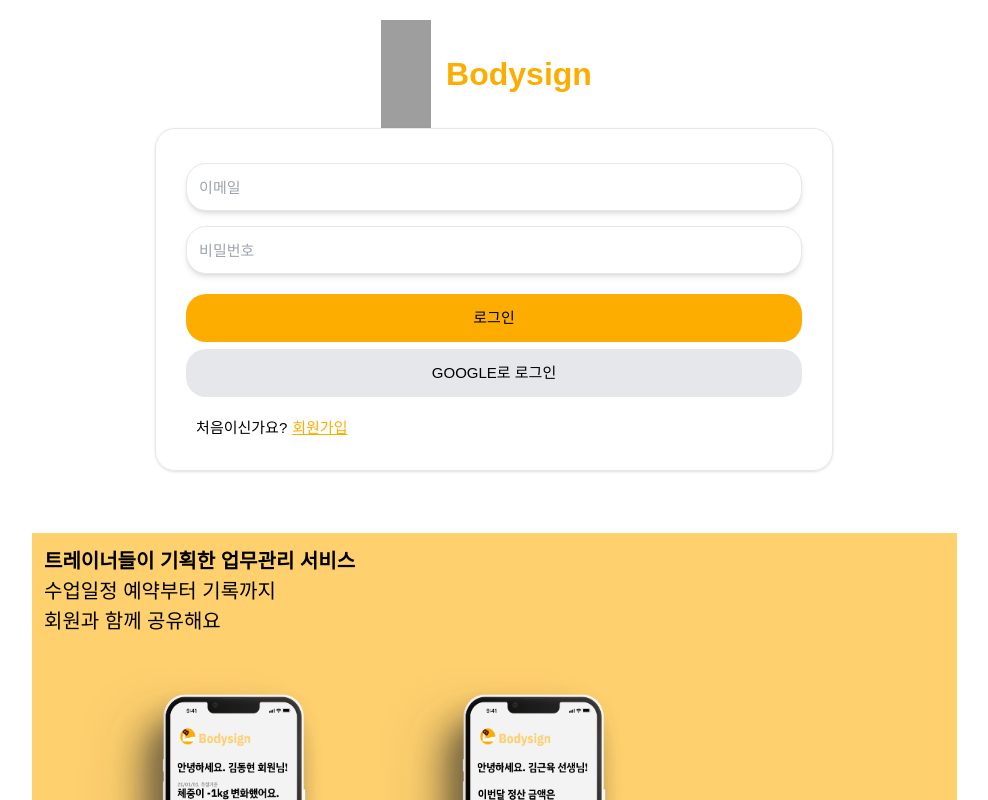
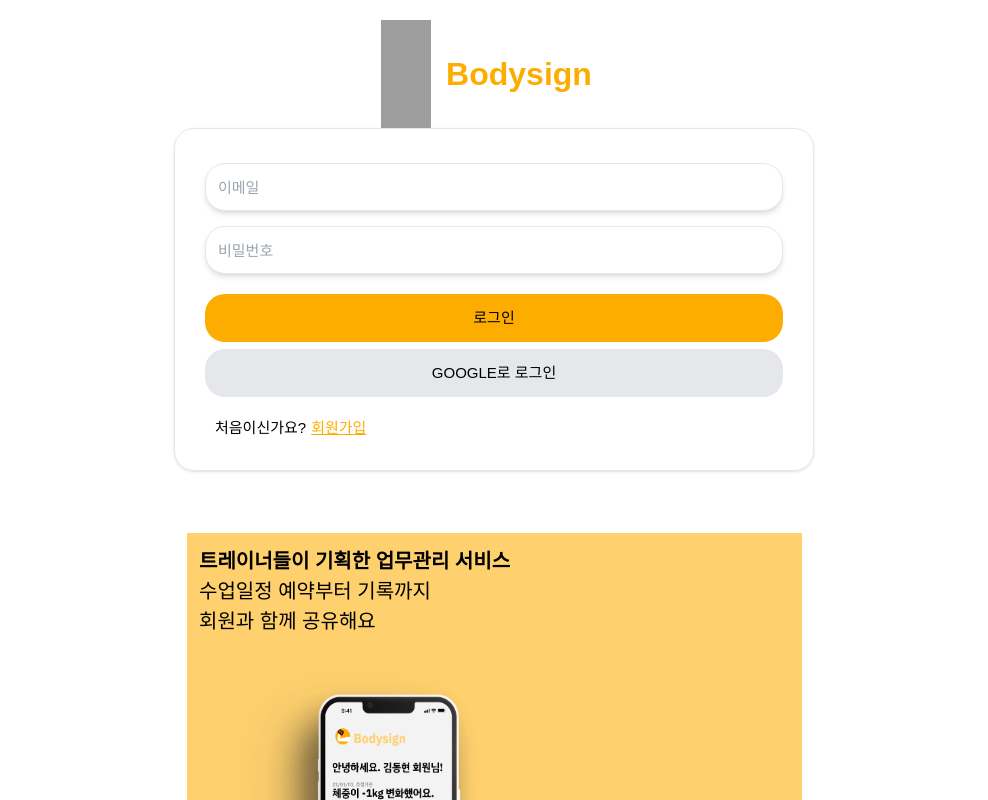
Before and after one commit to sooe2min/-bodysign-personal, a Next.js app in the folder client/: page / in a window 1280 px wide. Shown: the top 800 px of the page, without its empty margins (146-1134 px from the left). Built offline with nearby package versions, Linux system fonts and the light colour scheme; no server answers; grey boxes are pictures that could not be loaded.

Commit message:
가로 길이 max 680px, scrollbar none

```diff
--- a/client/src/components/Layout.tsx
+++ b/client/src/components/Layout.tsx
@@ -6,7 +6,7 @@
 	children: React.ReactNode
 }
 
-const hrefLists = [
+const noneBottomBarLists = [
 	'/trainer',
 	'/user',
 	'/trainer/manage-member',
@@ -23,7 +23,7 @@
 	const [checkHrefPathName, setCheckHrefPathName] = useState(false)
 
 	useEffect(() => {
-		if (hrefLists.includes(pathName)) {
+		if (noneBottomBarLists.includes(pathName)) {
 			setCheckHrefPathName(true)
 		} else {
 			setCheckHrefPathName(false)
@@ -36,12 +36,14 @@
 				className={`
 			${
 				checkHrefPathName === true ? 'mb-[6.3rem]' : ''
-			} sm-max:w-screen sm:w-screen sm:mx-auto p-[2rem] font-IBM`}>
+			} sm-max:w-screen sm:w-[680px] sm:mx-auto p-[2rem] font-IBM`}>
 				{children}
 			</div>
-			{checkHrefPathName === true ? (
-				<BottomBar pathName={pathName} />
-			) : null}
+			<div className="fixed bottom-0 w-full">
+				{checkHrefPathName === true ? (
+					<BottomBar pathName={pathName} />
+				) : null}
+			</div>
 		</>
 	)
 }
--- a/client/src/components/organisms/BottomBar.tsx
+++ b/client/src/components/organisms/BottomBar.tsx
@@ -17,7 +17,7 @@
 	}
 
 	return (
-		<div className="fixed bottom-0 right-0 flex w-full justify-between px-[3.2rem] py-[0.8rem] text-gray-400 bg-gray-50">
+		<div className="sm:w-[680px] sm:mx-auto flex w-full justify-between px-[3.2rem] py-[0.8rem] text-gray-400 bg-gray-50">
 			{variant === 'Trainer' ? (
 				<>
 					<BotNavHomeLink variant={variant} pathName={pathName} />
--- a/client/src/styles/globals.css
+++ b/client/src/styles/globals.css
@@ -6,13 +6,10 @@
 	font-size: 62.5%;
 }
 
-/* Hide scrollbar for Chrome, Safari and Opera */
-.no-scrollbar::-webkit-scrollbar {
+body {
+	-ms-overflow-style: none;
+	scrollbar-width: none;
+}
+::-webkit-scrollbar {
 	display: none;
 }
-
-/* Hide scrollbar for IE, Edge and Firefox */
-.no-scrollbar {
-	-ms-overflow-style: none; /* IE and Edge */
-	scrollbar-width: none; /* Firefox */
-}
```
